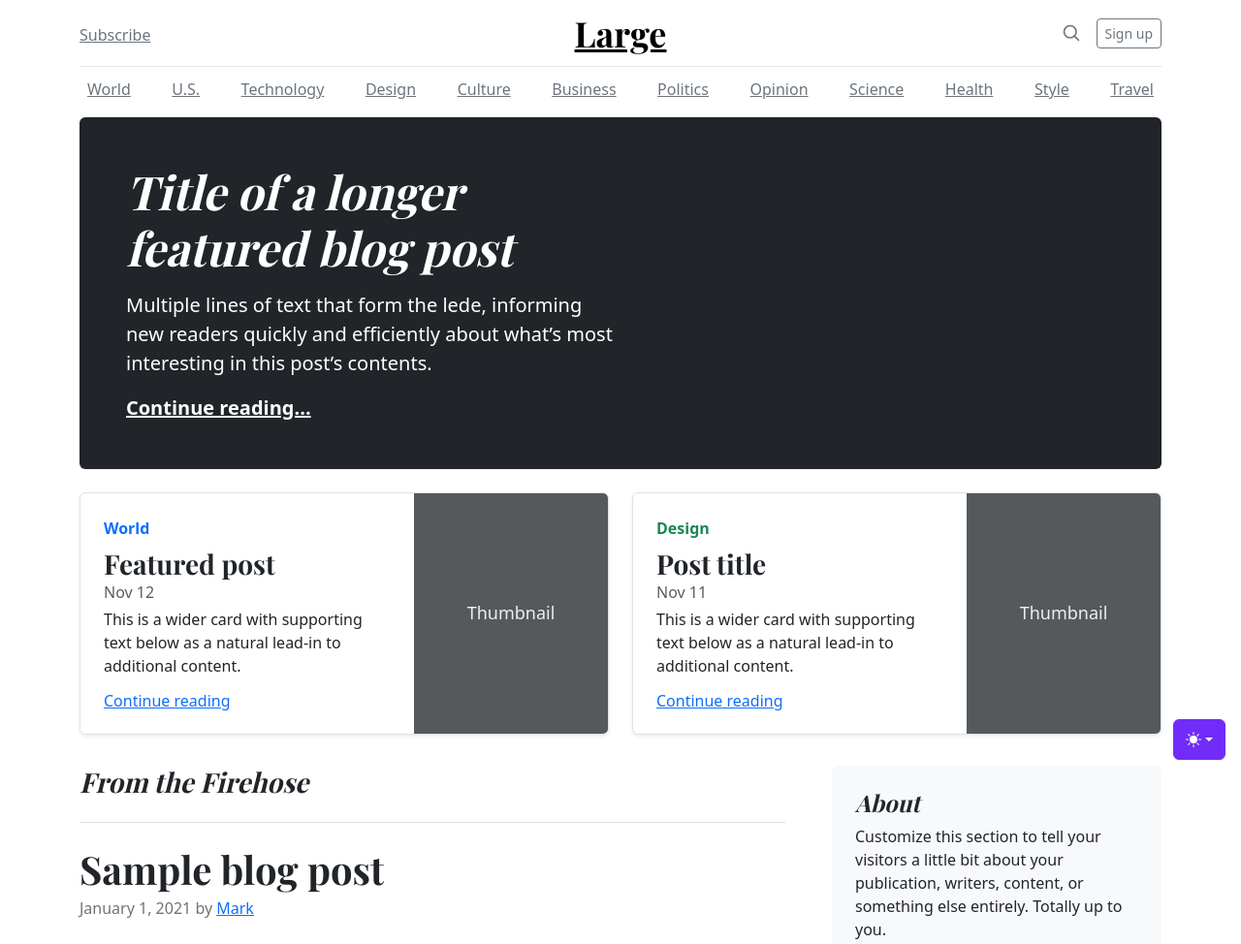
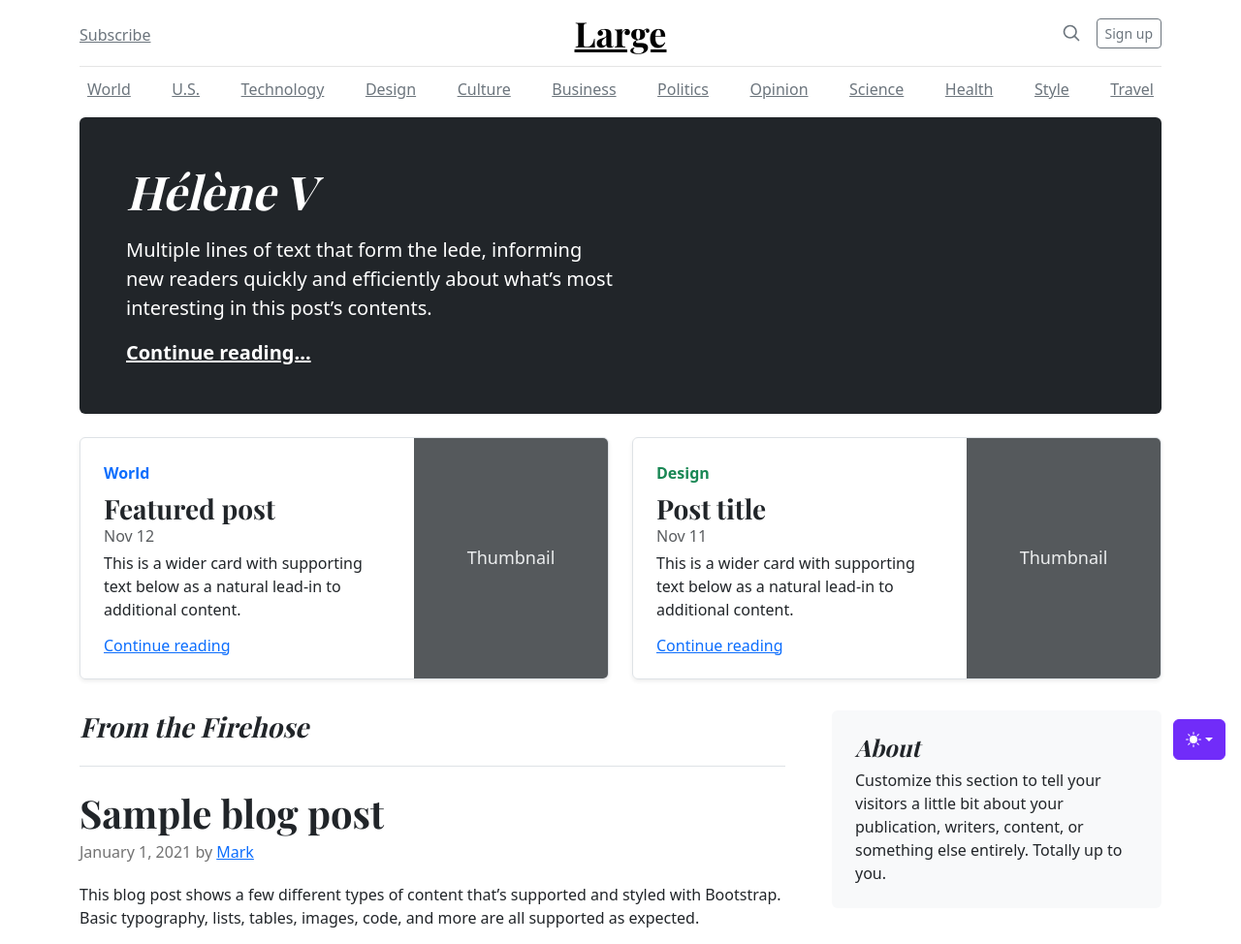
Before and after one commit to Bakann/valise, a plain HTML site: page public/blog/index.html in a window 1280 px wide. Shown: the top 974 px of the page at 97% size. Drawn offline with nearby package versions, Linux system fonts and the light colour scheme; files whose address does not match are found by name.

Commit message:
test deploy

```diff
--- a/public/blog/index.html
+++ b/public/blog/index.html
@@ -189,7 +189,7 @@
 <main class="container">
   <div class="p-4 p-md-5 mb-4 rounded text-bg-dark">
     <div class="col-md-6 px-0">
-      <h1 class="display-4 fst-italic">Title of a longer featured blog post</h1>
+      <h1 class="display-4 fst-italic">Hélène V</h1>
       <p class="lead my-3">Multiple lines of text that form the lede, informing new readers quickly and efficiently about what’s most interesting in this post’s contents.</p>
       <p class="lead mb-0"><a href="#" class="text-white fw-bold">Continue reading...</a></p>
     </div>
```
